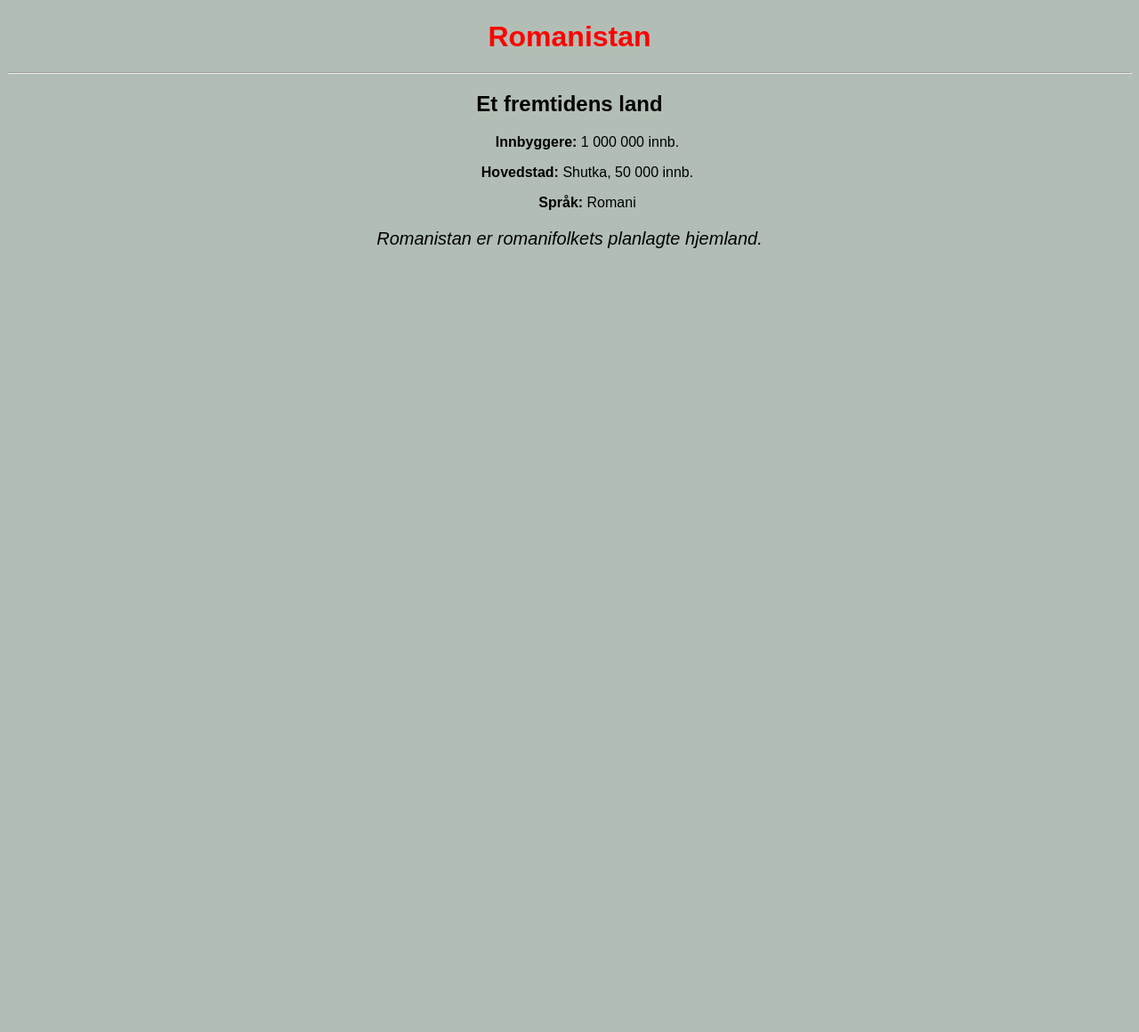
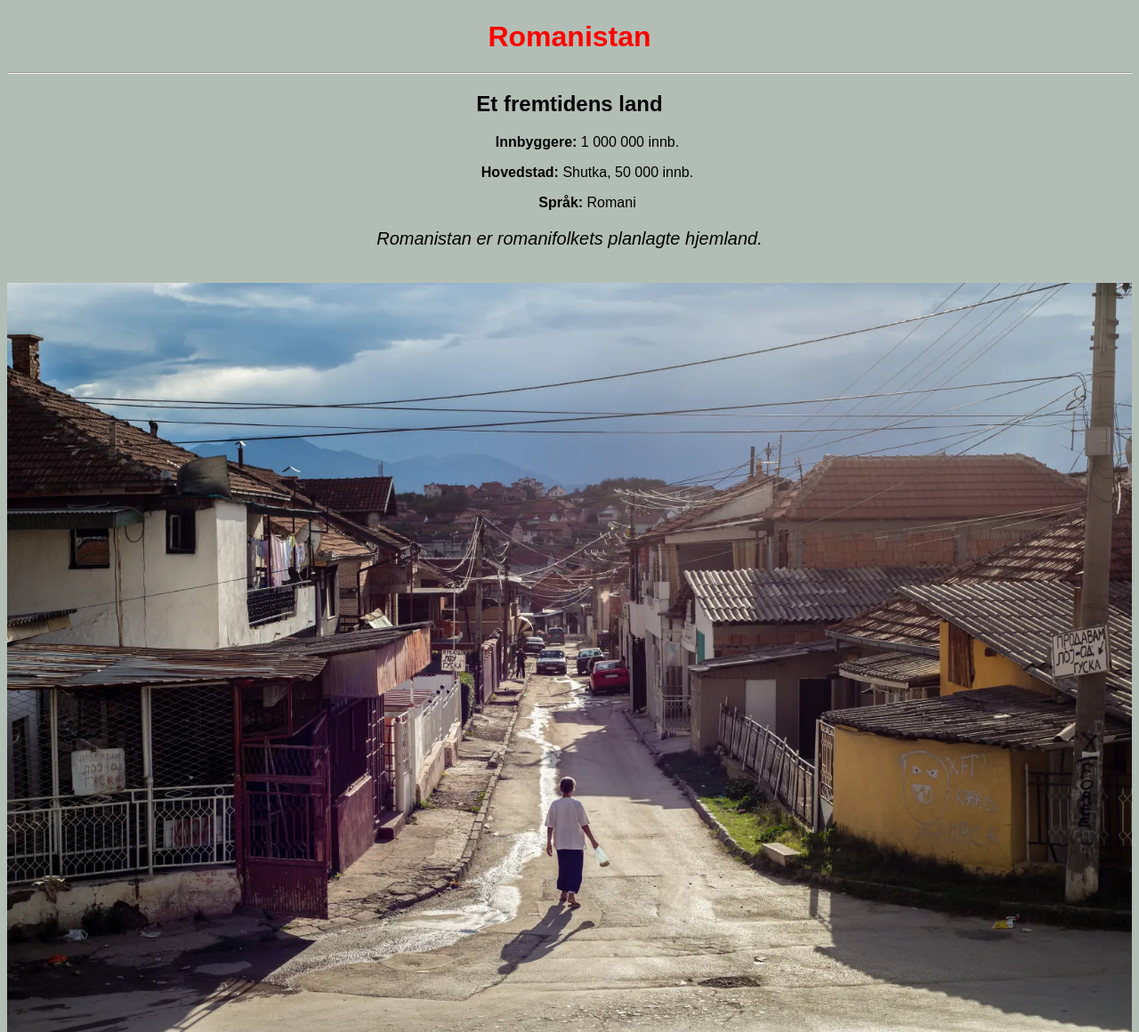
Before and after one commit to kakemot/vito, a plain HTML site: page index.html in a window 1280 px wide. Shown: the part 910-2070 px from the top of the page at 89% size. Before the commit the page ends 1210 px from the top, so only its background shows below. Drawn offline with Linux system fonts and the light colour scheme.

Commit message:
noda for svarte

```diff
--- a/index.html
+++ b/index.html
@@ -19,5 +19,7 @@
       <ul><b>Hovedstad:</b> Shutka, 50 000 innb.</ul>
       <ul><b>Spr&#229;k:</b> Romani</ul>
     <p class="tekst">Romanistan er romanifolkets planlagte hjemland.</p>
+    <br>
+    <img class="bilde2" src="bilde/shutka.webp" alt="Shutka">
   </body>
 </html>
```
Also changed, not shown: Bilde/shutka.webp (added).
